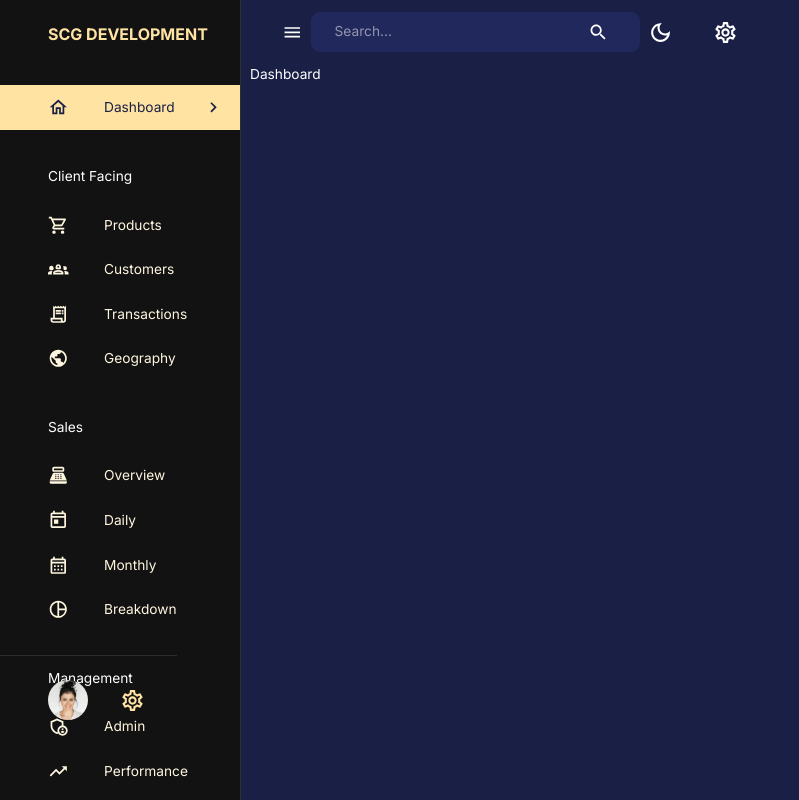
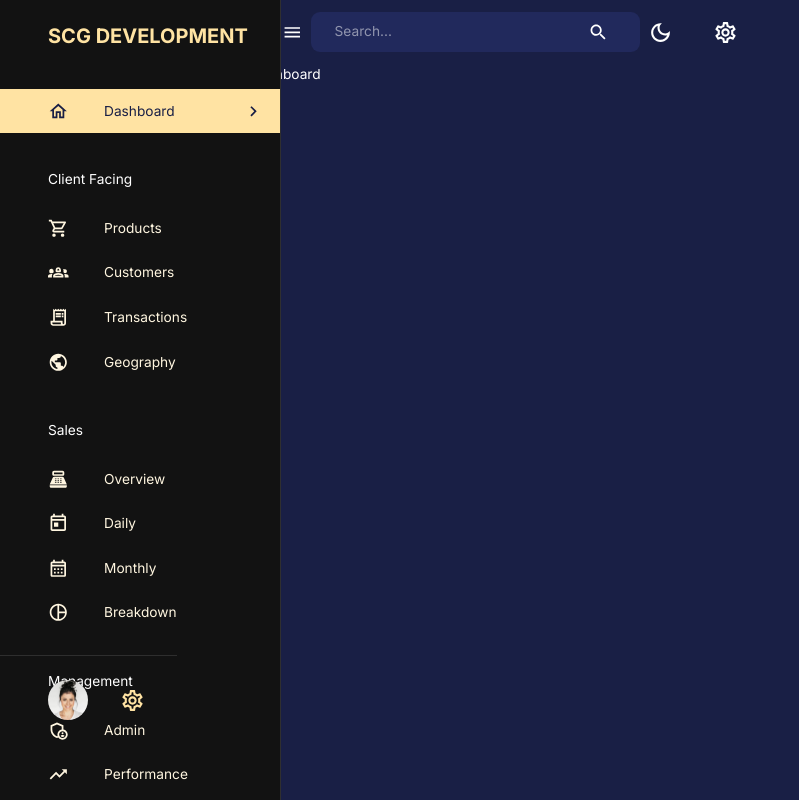
Before and after one commit to sangaray/FullDashboard, a React (Create React App) app in the folder client/: page /dashboard in a window 1280 px wide. Shown: the whole page, without its empty margins (0-799 px from the left). Built offline with nearby package versions, Linux system fonts and the light colour scheme; no server answers.

Commit message:
Sidebar completada

```diff
--- a/client/src/components/Sidebar.jsx
+++ b/client/src/components/Sidebar.jsx
@@ -134,7 +134,7 @@ const Sidebar = ({
             <Box m="1.5rem 2rem 2rem 3rem">
               <FlexBetween color={theme.palette.secondary.main}>
                 <Box display="flex" alignItems="center" gap="0.5rem">
-                  <Typography variant="h5" fontWeight="bold">
+                  <Typography variant="h4" fontWeight="bold">
                     SCG DEVELOPMENT
                   </Typography>
                 </Box>
```
